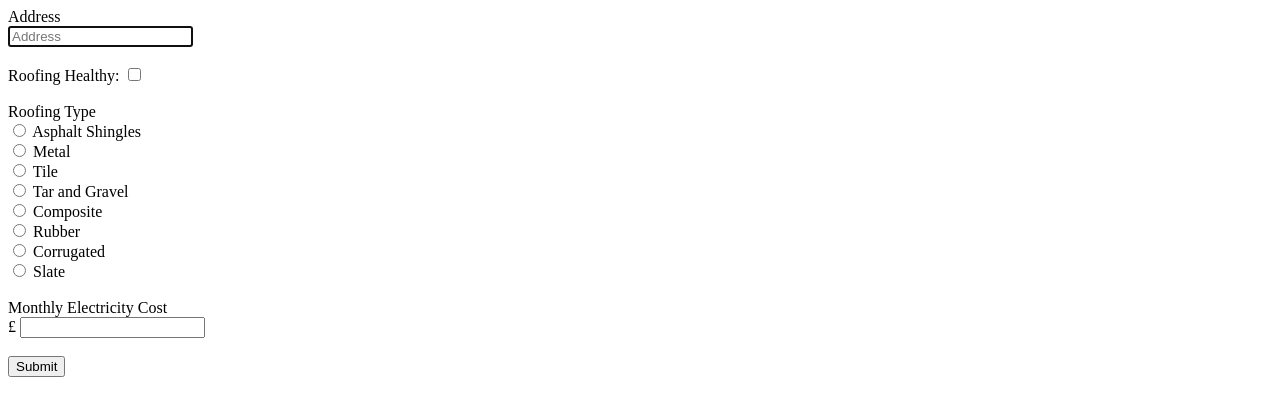
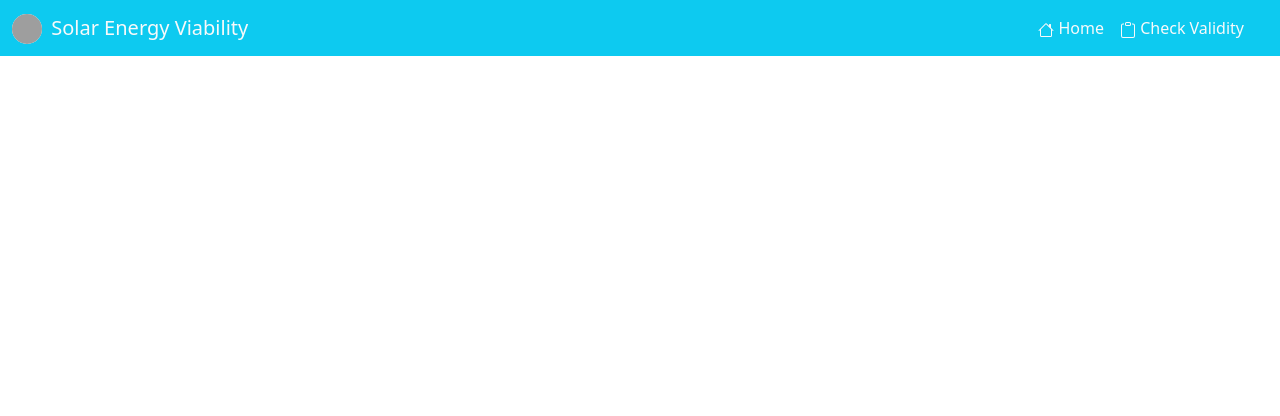
Before and after one commit to cyber-glacyr/EagleHasLanded, a Flask app: page / in a window 1280 px wide. Shown: the top 416 px of the page. Run offline with Flask 3, Linux system fonts and the light colour scheme; parts of the project's set-up code (start-up, migrations or seed data) failed here and were passed over; some libraries are stand-ins or nearby versions; grey boxes are pictures that could not be loaded.

Commit message:
App navbar complete

```diff
--- a/app.py
+++ b/app.py
@@ -5,8 +5,13 @@ import json
 app = Flask(__name__)
 
 
-@app.route("/", methods=['GET', 'POST'])
+@app.route("/")
 def main():
+    return render_template("main.html")
+
+
+@app.route("/validity", methods=['GET', 'POST'])
+def validity():
     """
     primary application
     """
--- /dev/null
+++ b/static/styles/styles.css
@@ -0,0 +1,13 @@
+.css-1hqcgph {
+    box-sizing: border-box;
+    margin: 0;
+    min-width: 0;
+    max-width: 100%;
+    height: auto;
+    border-radius: 99999px;
+    overflow: hidden;
+    background-color: #FFFFFF;
+    margin-right: 4px;
+    width: 30px;
+    height: 30px;
+}
--- a/templates/form.html
+++ b/templates/form.html
@@ -3,6 +3,11 @@
 <head>
     <meta charset="UTF-8">
     <title>Solar Energy Viability (Code for Impact 2024)</title>
+    <link rel="stylesheet" href="static/styles/styles.css">
+    <link href="https://cdn.jsdelivr.net/npm/bootstrap@5.0.2/dist/css/bootstrap.min.css" rel="stylesheet" integrity="sha384-EVSTQN3/azprG1Anm3QDgpJLIm9Nao0Yz1ztcQTwFspd3yD65VohhpuuCOmLASjC" crossorigin="anonymous">
+    <script src="https://cdn.jsdelivr.net/npm/bootstrap@5.3.3/dist/js/bootstrap.bundle.min.js" integrity="sha384-YvpcrYf0tY3lHB60NNkmXc5s9fDVZLESaAA55NDzOxhy9GkcIdslK1eN7N6jIeHz" crossorigin="anonymous"></script>
+    <link rel="stylesheet" href="path/to/font-awesome/css/font-awesome.min.css">
+    <meta name="viewport" content="width=device-width, initial-scale=1, shrink-to-fit=no">
     <script src="http://maps.googleapis.com/maps/api/js?key=APIKEY&libraries=places" type="text/javascript"></script>
 
     <script type="text/javascript">
@@ -24,7 +29,7 @@
     </script>
 </head>
 <body>
-<form action="/" method="post">
+<form action="/validity" method="post">
     <label>Address</label>
     <br>
     <input id="searchTextField" placeholder="Address" type="text" autofocus>
--- /dev/null
+++ b/templates/main.html
@@ -0,0 +1,90 @@
+<!DOCTYPE html>
+<html lang="en">
+<head>
+    <meta charset="UTF-8">
+    <title>Solar Energy Viability (Code For Impact 2024)</title>
+    <link rel="stylesheet" href="static/styles/styles.css">
+    <link href="https://cdn.jsdelivr.net/npm/bootstrap@5.3.3/dist/css/bootstrap.min.css" rel="stylesheet" integrity="sha384-QWTKZyjpPEjISv5WaRU9OFeRpok6YctnYmDr5pNlyT2bRjXh0JMhjY6hW+ALEwIH" crossorigin="anonymous">
+    <script src="https://cdn.jsdelivr.net/npm/bootstrap@5.3.3/dist/js/bootstrap.bundle.min.js" integrity="sha384-YvpcrYf0tY3lHB60NNkmXc5s9fDVZLESaAA55NDzOxhy9GkcIdslK1eN7N6jIeHz" crossorigin="anonymous"></script>
+    <link rel="stylesheet" href="path/to/font-awesome/css/font-awesome.min.css">
+    <meta name="viewport" content="width=device-width, initial-scale=1, shrink-to-fit=no">
+</head>
+<body>
+<section id="nav-bar">
+<!--    <nav class="navbar navbar-expand-lg bg-info navbar-fixed-top">-->
+<!--        <div class="container-fluid">-->
+<!--            <div class="navbar-header">-->
+<!--                <a class="navbar-brand text-light" href="/">Solar Energy Viability</a>-->
+<!--            </div>-->
+<!--            <ul class="nav navbar-nav navbar-right">-->
+<!--                <li class="nav-item">-->
+                    <a href="/" class="nav-link text-light">
+                        <svg xmlns="http://www.w3.org/2000/svg" width="16" height="16" fill="currentColor" class="bi bi-house" viewBox="0 0 16 16">
+                        <path d="M8.707 1.5a1 1 0 0 0-1.414 0L.646 8.146a.5.5 0 0 0 .708.708L2 8.207V13.5A1.5 1.5 0 0 0 3.5 15h9a1.5 1.5 0 0 0 1.5-1.5V8.207l.646.647a.5.5 0 0 0 .708-.708L13 5.793V2.5a.5.5 0 0 0-.5-.5h-1a.5.5 0 0 0-.5.5v1.293zM13 7.207V13.5a.5.5 0 0 1-.5.5h-9a.5.5 0 0 1-.5-.5V7.207l5-5z"/>
+                        </svg>
+                        Home
+                    </a>
+<!--                </li>-->
+<!--                <li class="nav-item">-->
+<!--                    <a href="/validity" class="nav-link text-light">-->
+<!--                        <svg xmlns="http://www.w3.org/2000/svg" width="16" height="16" fill="currentColor" class="bi bi-clipboard" viewBox="0 0 16 16">-->
+<!--                        <path d="M4 1.5H3a2 2 0 0 0-2 2V14a2 2 0 0 0 2 2h10a2 2 0 0 0 2-2V3.5a2 2 0 0 0-2-2h-1v1h1a1 1 0 0 1 1 1V14a1 1 0 0 1-1 1H3a1 1 0 0 1-1-1V3.5a1 1 0 0 1 1-1h1z"/>-->
+<!--                        <path d="M9.5 1a.5.5 0 0 1 .5.5v1a.5.5 0 0 1-.5.5h-3a.5.5 0 0 1-.5-.5v-1a.5.5 0 0 1 .5-.5zm-3-1A1.5 1.5 0 0 0 5 1.5v1A1.5 1.5 0 0 0 6.5 4h3A1.5 1.5 0 0 0 11 2.5v-1A1.5 1.5 0 0 0 9.5 0z"/>-->
+<!--                        </svg>-->
+<!--                        Check Validity-->
+<!--                    </a>-->
+<!--                </li>-->
+<!--            </ul>-->
+<!--        </div>-->
+<!--    </nav>-->
+<nav class="navbar bg-info navbar-expand-lg fixed-top">
+    <div class="container-fluid">
+        <div class="navbar-header">
+            <a class="navbar-brand text-light" href="/">
+                <img src="https://image-store-5tn.pages.dev/public/code-for-impact-logo.png" alt="Logo" width="30" height="24" class="d-inline-block align-text-top css-1hqcgph">
+                Solar Energy Viability
+            </a>
+        </div>
+        <button class="navbar-toggler" type="button" data-bs-toggle="offcanvas"
+        data-bs-target="#offcanvasNavbar" aria-controls="offcanvasNavbar"
+        aria-label="Toggle navigation">
+            <span class="navbar-toggler-icon">
+            </span>
+        </button>
+        <div class="offcanvas offcanvas-end text-bg-info" tabindex="-1" id="offcanvasNavbar"
+        aria-labelledby="offcanvasNavbarLabel">
+            <div class="offcanvas-header">
+                <h5 class="offcanvas-title text-light" id="offcanvasNavbarLabel">
+                    Links
+                </h5>
+                <button type="button" class="btn-close btn-close-white" data-bs-dismiss="offcanvas"
+                aria-label="Close">
+                </button>
+            </div>
+            <div class="offcanvas-body">
+                <ul class="navbar-nav justify-content-end flex-grow-1 pe-3">
+                    <li class="nav-item">
+                        <a href="/" class="nav-link text-light">
+                            <svg xmlns="http://www.w3.org/2000/svg" width="16" height="16" fill="currentColor" class="bi bi-house" viewBox="0 0 16 16">
+                            <path d="M8.707 1.5a1 1 0 0 0-1.414 0L.646 8.146a.5.5 0 0 0 .708.708L2 8.207V13.5A1.5 1.5 0 0 0 3.5 15h9a1.5 1.5 0 0 0 1.5-1.5V8.207l.646.647a.5.5 0 0 0 .708-.708L13 5.793V2.5a.5.5 0 0 0-.5-.5h-1a.5.5 0 0 0-.5.5v1.293zM13 7.207V13.5a.5.5 0 0 1-.5.5h-9a.5.5 0 0 1-.5-.5V7.207l5-5z"/>
+                            </svg>
+                            Home
+                        </a>
+                    </li>
+                    <li class="nav-item">
+                        <a href="/validity" class="nav-link text-light">
+                            <svg xmlns="http://www.w3.org/2000/svg" width="16" height="16" fill="currentColor" class="bi bi-clipboard" viewBox="0 0 16 16">
+                            <path d="M4 1.5H3a2 2 0 0 0-2 2V14a2 2 0 0 0 2 2h10a2 2 0 0 0 2-2V3.5a2 2 0 0 0-2-2h-1v1h1a1 1 0 0 1 1 1V14a1 1 0 0 1-1 1H3a1 1 0 0 1-1-1V3.5a1 1 0 0 1 1-1h1z"/>
+                            <path d="M9.5 1a.5.5 0 0 1 .5.5v1a.5.5 0 0 1-.5.5h-3a.5.5 0 0 1-.5-.5v-1a.5.5 0 0 1 .5-.5zm-3-1A1.5 1.5 0 0 0 5 1.5v1A1.5 1.5 0 0 0 6.5 4h3A1.5 1.5 0 0 0 11 2.5v-1A1.5 1.5 0 0 0 9.5 0z"/>
+                            </svg>
+                            Check Validity
+                        </a>
+                    </li>
+                </ul>
+            </div>
+        </div>
+    </div>
+</nav>
+</section>
+</body>
+</html>
--- a/templates/result.html
+++ b/templates/result.html
@@ -3,6 +3,11 @@
 <head>
     <meta charset="UTF-8">
     <title>Solar Energy Viability (Code For Impact 2024)</title>
+    <link rel="stylesheet" href="static/styles/styles.css">
+    <link href="https://cdn.jsdelivr.net/npm/bootstrap@5.0.2/dist/css/bootstrap.min.css" rel="stylesheet" integrity="sha384-EVSTQN3/azprG1Anm3QDgpJLIm9Nao0Yz1ztcQTwFspd3yD65VohhpuuCOmLASjC" crossorigin="anonymous">
+    <script src="https://cdn.jsdelivr.net/npm/bootstrap@5.3.3/dist/js/bootstrap.bundle.min.js" integrity="sha384-YvpcrYf0tY3lHB60NNkmXc5s9fDVZLESaAA55NDzOxhy9GkcIdslK1eN7N6jIeHz" crossorigin="anonymous"></script>
+    <link rel="stylesheet" href="path/to/font-awesome/css/font-awesome.min.css">
+    <meta name="viewport" content="width=device-width, initial-scale=1, shrink-to-fit=no">
 </head>
 <body>
 <p>Solar Energy Viability</p>
```
